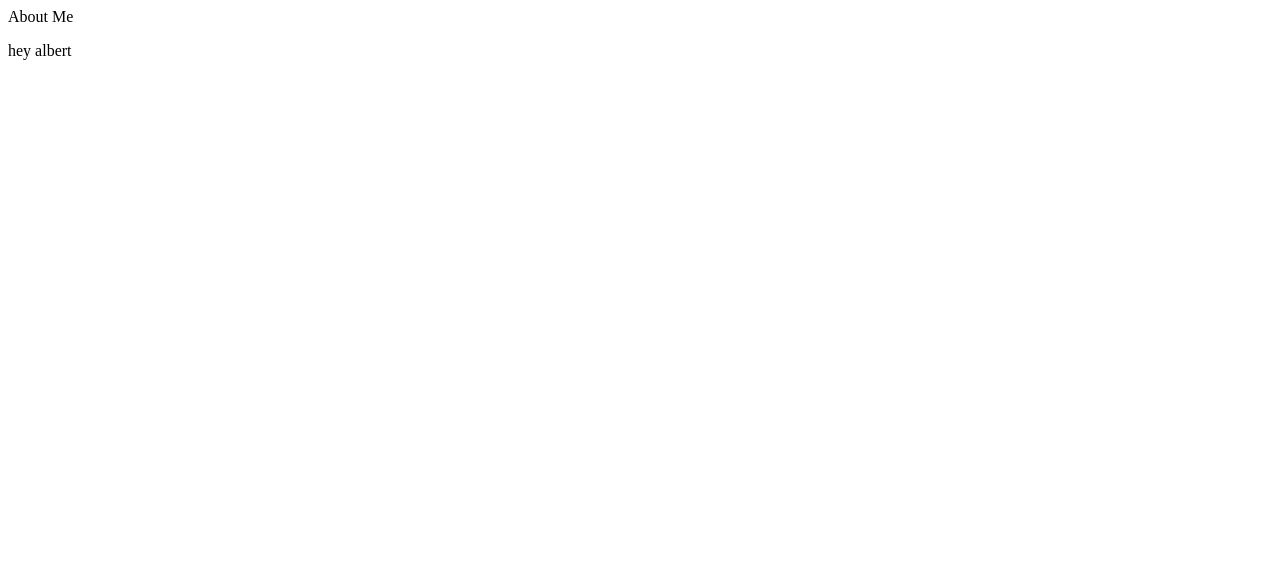
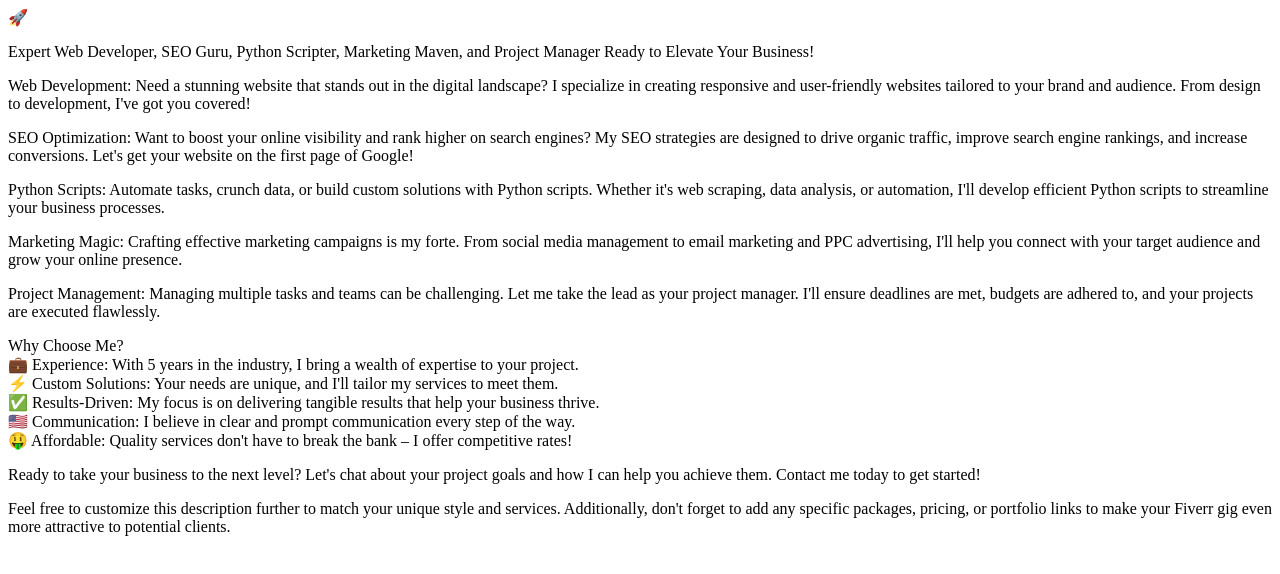
Before and after one commit to MustCodeAl/portfolio, a plain HTML site: page index.html in a window 1280 px wide. Drawn offline with Linux system fonts and the light colour scheme.

Commit message:
Update index.html
added details

```diff
--- a/index.html
+++ b/index.html
@@ -1,6 +1,36 @@
-<html>
+<!DOCTYPE html>
+<html lang="en">
+<head>
+    <meta charset="UTF-8">
+    <title>About Me</title>🚀
+</head>
+<p>
 
-  <header>About Me</header>
-<p> hey albert</p>
 
+<p> Expert Web Developer, SEO Guru, Python Scripter, Marketing Maven, and Project Manager Ready to Elevate Your Business!</p>
+
+<p> Web Development: Need a stunning website that stands out in the digital landscape? I specialize in creating responsive and user-friendly websites tailored to your brand and audience. From design to development, I've got you covered!</p>
+
+<p> SEO Optimization: Want to boost your online visibility and rank higher on search engines? My SEO strategies are designed to drive organic traffic, improve search engine rankings, and increase conversions. Let's get your website on the first page of Google!</p>
+
+<p> Python Scripts: Automate tasks, crunch data, or build custom solutions with Python scripts. Whether it's web scraping, data analysis, or automation, I'll develop efficient Python scripts to streamline your business processes.</p>
+
+<p> Marketing Magic: Crafting effective marketing campaigns is my forte. From social media management to email marketing and PPC advertising, I'll help you connect with your target audience and grow your online presence.</p>
+
+<p> Project Management: Managing multiple tasks and teams can be challenging. Let me take the lead as your project manager. I'll ensure deadlines are met, budgets are adhered to, and your projects are executed flawlessly.</p>
+
+<p> Why Choose Me?<br>
+    💼 Experience: With 5 years in the industry, I bring a wealth of expertise to your project.<br>
+    ⚡️ Custom Solutions: Your needs are unique, and I'll tailor my services to meet them.<br>
+    ✅ Results-Driven: My focus is on delivering tangible results that help your business thrive.<br>
+    🇺🇸 Communication: I believe in clear and prompt communication every step of the way.<br>
+    🤑 Affordable: Quality services don't have to break the bank &ndash; I offer competitive rates!</p>
+
+<p>Ready to take your business to the next level? Let's chat about your project goals and how I can help you achieve them. Contact me today to get started!</p>
+
+<p>Feel free to customize this description further to match your unique style and services. Additionally, don't forget to add any specific packages, pricing, or portfolio links to make your Fiverr gig even more attractive to potential clients.<br>
+</p>
+
+
+</p>
 </html>
```
